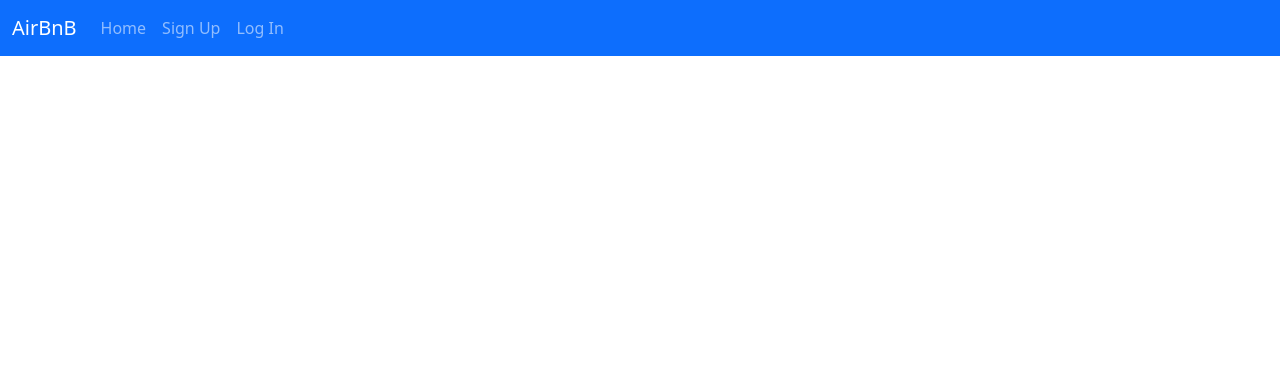
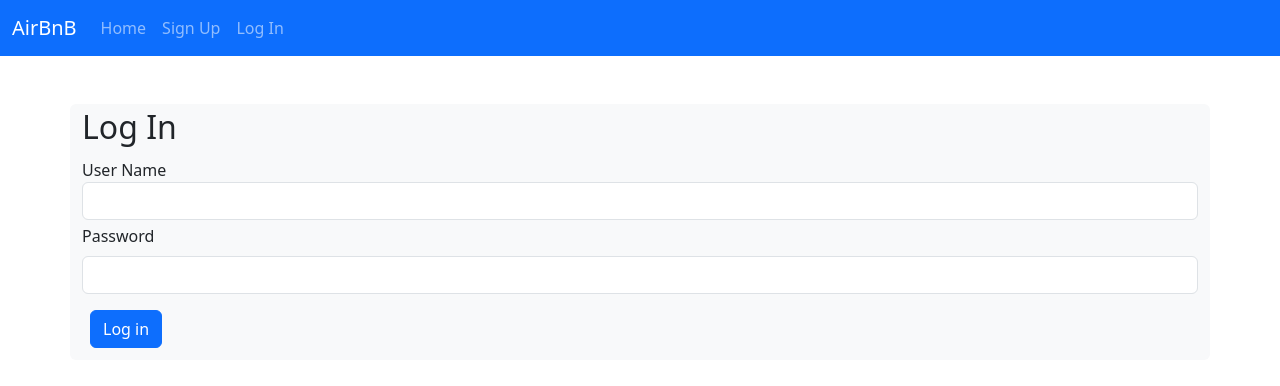
Before and after one commit to AlexGlns/AirBnb_Replica, a React (Create React App) app in the folder Frontend/airbnb_replica/: page /LogIn in a window 1280 px wide. Shown: the top 386 px of the page. Built offline with nearby package versions, Linux system fonts and the light colour scheme.

Commit message:
Adds UI : Card Room, Card Grid, Login Screen

```diff
--- a/Frontend/airbnb_replica/src/App.js
+++ b/Frontend/airbnb_replica/src/App.js
@@ -2,6 +2,8 @@ import React from 'react';
 import MyNavBar from './components/MyNavBar';
 import MySearch from './components/MySearch';
 import MySignUp from './components/MySignUp';
+import MyLogIn from './components/MyLogIn';
+import CardGrid from './components/CardGrid';
 import { Route, Routes } from "react-router-dom";
 
 function App() {
@@ -9,9 +11,11 @@ function App() {
     <div className="App">
       <MyNavBar />
       <Routes>
-        <Route path="" element={<MySearch />} />
+        <Route path="" element={<><MySearch /> <CardGrid/></>}/>
         <Route path="/SignUp" element={<MySignUp />} />
+        <Route path="/LogIn" element={<MyLogIn/>} />
       </Routes>
+
     </div>
   );
 }
--- /dev/null
+++ b/Frontend/airbnb_replica/src/components/CardGrid.js
@@ -0,0 +1,23 @@
+import React from "react";
+import RoomCard from "./RoomCard";
+
+function CardGrid(params) {
+  return (
+    <div class="container-fluid mb-5">
+      <div class="row">
+        <div class="col-sm"><RoomCard/></div>
+        <div class="col-sm"><RoomCard/></div>
+        <div class="col-sm"><RoomCard/></div>
+        <div class="col-sm"><RoomCard/></div>
+        <div class="col-sm"><RoomCard/></div>
+        <div class="col-sm"><RoomCard/></div>
+        <div class="col-sm"><RoomCard/></div>
+        <div class="col-sm"><RoomCard/></div>
+        <div class="col-sm"><RoomCard/></div>
+        <div class="col-sm"><RoomCard/></div>
+      </div>
+    </div>
+  );
+}
+
+export default CardGrid;
--- /dev/null
+++ b/Frontend/airbnb_replica/src/components/MyLogIn.js
@@ -0,0 +1,37 @@
+import React from "react";
+
+function MyLogIn() {
+  return (
+    <div className="container rounded bg-light mt-5 py-1">
+      <h2>Log In</h2>
+      <form>
+        <div className="form-group py-1">
+          <label>User Name</label>
+          <input
+            type="text"
+            className="form-control"
+            id="exampleFormControlInput1"
+          />
+        </div>
+
+
+        <div class="d-flex flex-row align-items-center mb-2">
+          <i class="fas fa-lock fa-lg fa-fw"></i>
+          <div class="form-outline flex-fill mb-0">
+            <label class="form-label" for="form3Example4c">
+              Password
+            </label>
+            <input type="password" id="form3Example4c" class="form-control" />
+          </div>
+        </div>
+
+
+        <button type="submit" className="btn btn-primary m-2">
+          Log in
+        </button>
+      </form>
+    </div>
+  );
+}
+
+export default MyLogIn;
--- a/Frontend/airbnb_replica/src/components/MySignUp.js
+++ b/Frontend/airbnb_replica/src/components/MySignUp.js
@@ -2,7 +2,8 @@ import React from "react";
 
 function MySignUp() {
   return (
-    <div className="container bg-light mt-5 py-1">
+    <div className="container rounded bg-light mt-5 py-1">
+      <h2>Sign Up</h2>
       <form>
         <div className="form-group py-1">
           <label>User Name</label>
--- /dev/null
+++ b/Frontend/airbnb_replica/src/components/RoomCard.js
@@ -0,0 +1,34 @@
+import React from "react";
+
+const room1 ={
+  "Place": "Skiathos Xwra",
+  "Type" : "Private Room",
+  "Beds" : "3",
+  "Cost" : "120",
+  "Critic": "3.3"
+}
+
+function RoomCard() {
+  return (
+    <div className="container-fluid mt-5">
+      <div className="card" style={{width:"20rem"}}>
+        <img
+          src="https://lagariahotel.gr/wp-content/uploads/2021/07/dasdasdasdwww.jpg"
+          className="card-img-top"
+          alt="Hotel Image"
+        />
+        <div className="card-body">
+          <h5 className="card-title">{room1.Place}</h5>
+          <p className="card-text">{room1.Type}</p>
+        </div>
+        <ul className="list-group list-group-flush">
+          <li className="list-group-item">{"Number of Beds : " + room1.Beds}</li>
+          <li className="list-group-item">{"Cost Per Day : " + room1.Cost}</li>
+          <li className="list-group-item">{"Rating : " + room1.Critic}</li>
+        </ul>
+      </div>
+    </div>
+  );
+}
+
+export default RoomCard;
```
